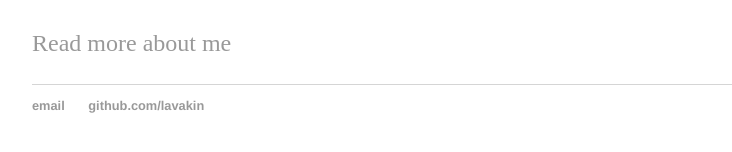
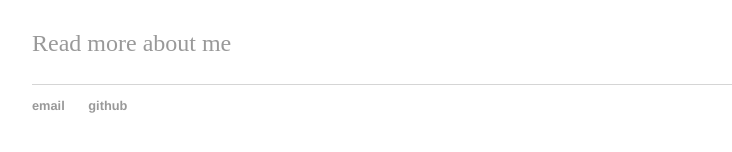
Before and after one commit to lavakin/lavakin.github.io, a Jekyll site: the page built from index.html, in a window 1280 px wide. Shown: the part 286-438 px from the top of the page, without its empty margins (160-892 px from the left). Built offline with Jekyll 4.4.1, drawn with Linux system fonts in a browser that asks for light colours.

Commit message:
Update default.html

```diff
--- a/_layouts/default.html
+++ b/_layouts/default.html
@@ -23,7 +23,7 @@
 			<footer>
 	    		<ul>
 	        		<li><a href="mailto:nikola@kalabova.eu">email</a></li>
-	        		<li><a href="https://github.com/lavakin">github.com/lavakin</a></li>
+	        		<li><a href="https://github.com/lavakin">github</a></li>
 				</ul>
 			</footer>
 		</body>
```
